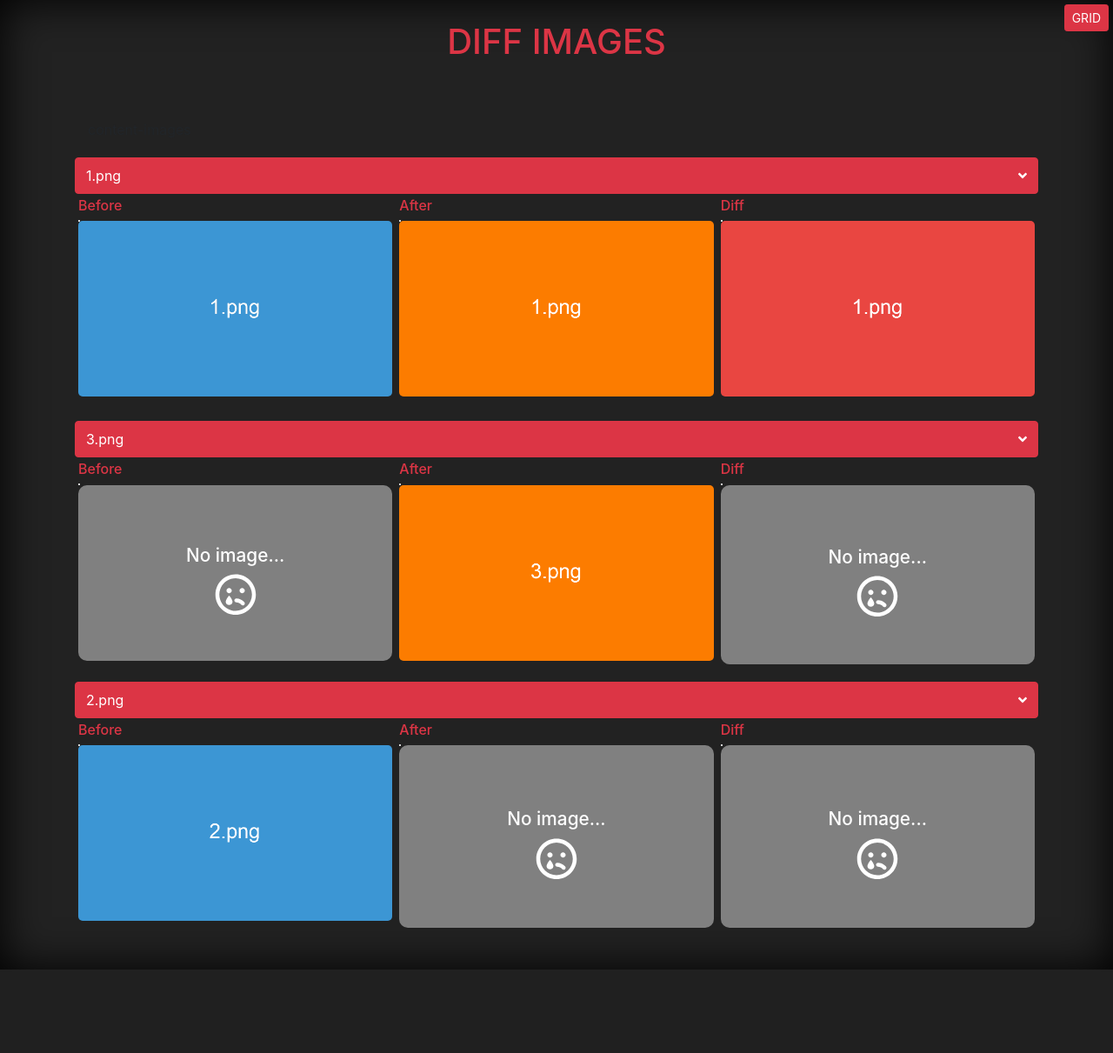
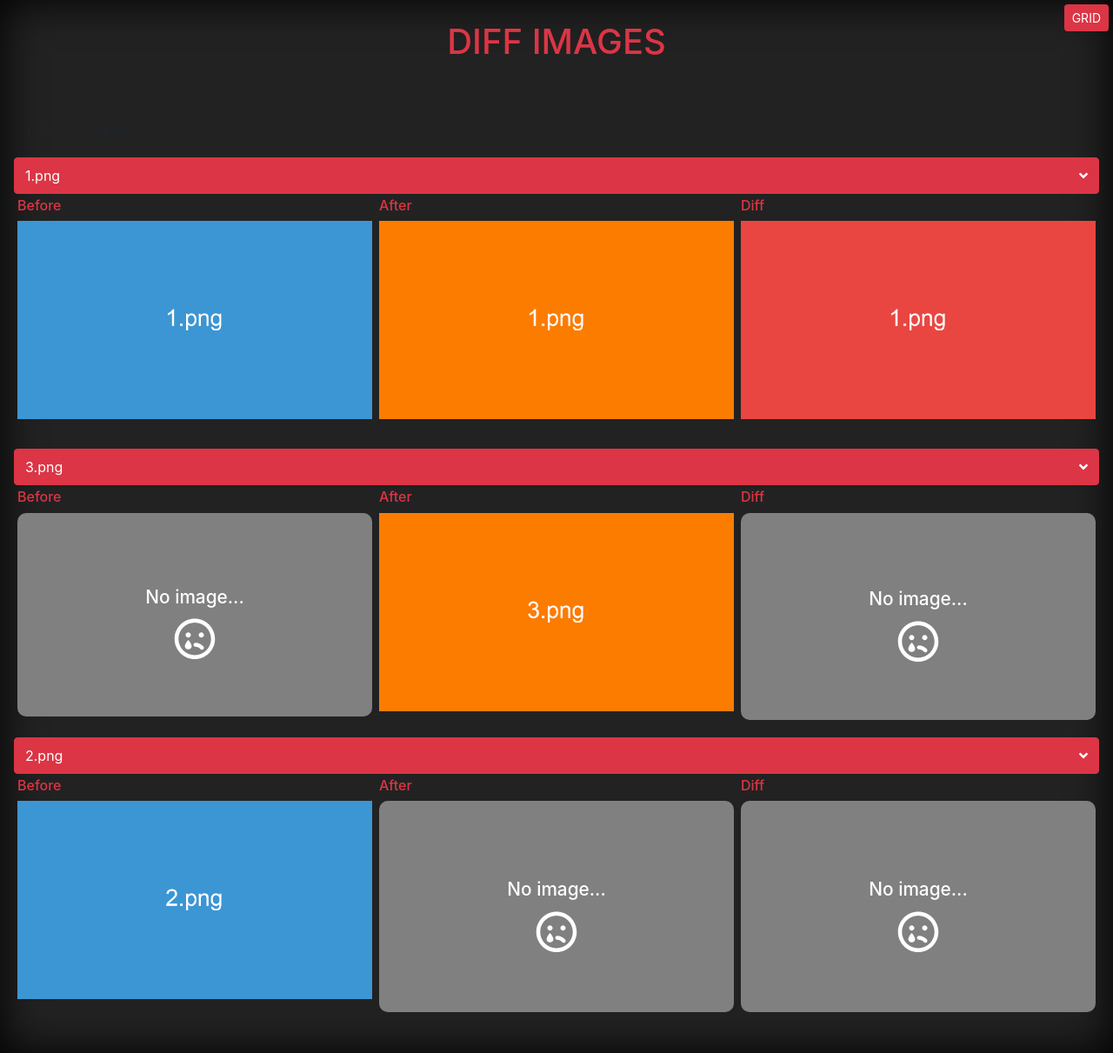
Before and after one commit to thiagofranchin/image-diff, a PHP site: page / in a window 1280 px wide. Shown: the whole page at 87% size. Before the commit the page ends 1115 px from the top, so only its background shows below. Run offline with PHP 8.4, Linux system fonts and the light colour scheme; some libraries are stand-ins or nearby versions.

Commit message:
New zoom

```diff
--- a/css/style.min.css
+++ b/css/style.min.css
@@ -1 +1 @@
-body{background:#222222;-moz-box-shadow:inset 0 0 50px #000000;-webkit-box-shadow:inset 0 0 50px #000000;box-shadow:inset 0 0 50px #000000}.bar-title-image{margin-top:20px}#load-grid{position:fixed;right:5px;top:5px;z-index:1}.box{min-height:180px}.box img{border-radius:5px}.name-image{margin-bottom:0}.no-image{background:gray;height:calc(100% - 23px);width:100%;border-radius:10px}@media (max-width: 767.98px){.no-image{height:85%}}.no-image span{color:white;font-size:1.3rem;font-weight:500;left:50%;position:absolute;top:50%;transform:translate(-50%, -65%)}@media (max-width: 767.98px){.no-image span{top:40%}}.no-image svg.fa-sad-tear{color:white;font-size:3rem;left:50%;position:relative;top:60%;transform:translate(-50%, -40%)}*{box-sizing:border-box}.img-zoom-container{position:relative}.img-zoom-lens{position:absolute;width:40px;height:40px}.img-zoom-result{border:1px solid #d4d4d4;position:absolute;top:0;margin-top:30px;pointer-events:none}
+body{background:#222222;-moz-box-shadow:inset 0 0 50px #000000;-webkit-box-shadow:inset 0 0 50px #000000;box-shadow:inset 0 0 50px #000000}.bar-title-image{margin-top:20px}#load-grid{position:fixed;right:5px;top:5px;z-index:1}.box{min-height:180px}.name-image{margin-bottom:0}.no-image{background:gray;height:calc(100% - 23px);width:100%;border-radius:10px}@media (max-width: 767.98px){.no-image{height:85%}}.no-image span{color:white;font-size:1.3rem;font-weight:500;left:50%;position:absolute;top:50%;transform:translate(-50%, -65%)}@media (max-width: 767.98px){.no-image span{top:40%}}.no-image svg.fa-sad-tear{color:white;font-size:3rem;left:50%;position:relative;top:60%;transform:translate(-50%, -40%)}
--- a/index.php
+++ b/index.php
@@ -16,7 +16,7 @@ $recursive = compare();
 
   </head>
   <body>
-    <div class="container" id="grid">
+    <div class="container-fluid" id="grid">
 
       <div class="row py-3">
         <div class="col-12">
@@ -45,7 +45,7 @@ $recursive = compare();
             <h6 class="text-danger">Before </h6>
             <?php
             if (file_exists('images/before/'.$obj)) {
-              echo '<img src="images/before/' .$obj.'" class="img-fluid" id="before-img-'.$key.'">';
+              echo '<img src="images/before/' .$obj.'" class="img-fluid img-original" id="before-img-'.$key.'">';
             }
             else {
               echo '<div class="no-image">
@@ -54,7 +54,6 @@ $recursive = compare();
                     </div>';
             }
             ?>
-            <div id="before-result-<?php echo $key ?>" class="img-zoom-result"></div>
           </div>
 
           <!-- After -->
@@ -62,7 +61,7 @@ $recursive = compare();
             <h6 class="text-danger">After</h6>
             <?php
             if (file_exists('images/after/'.$obj)) {
-              echo '<img src="images/after/' .$obj.'" class="img-fluid" id="after-img-'.$key.'">';
+              echo '<img src="images/after/' .$obj.'" class="img-fluid img-original" id="after-img-'.$key.'">';
             }
             else {
               echo '<div class="no-image">
@@ -71,7 +70,6 @@ $recursive = compare();
                     </div>';
             }
             ?>
-            <div id="after-result-<?php echo $key ?>" class="img-zoom-result"></div>
           </div>
 
           <!-- Diff -->
@@ -79,7 +77,7 @@ $recursive = compare();
             <h6 class="text-danger">Diff</h6>
             <?php
             if (file_exists('images/diff/'.$obj)) {
-              echo '<img src="images/diff/' .$obj.'" class="img-fluid" id="diff-img-'.$key.'">';
+              echo '<img src="images/diff/' .$obj.'" class="img-fluid img-original" id="diff-img-'.$key.'">';
             }
             else {
               echo '<div class="no-image">
@@ -88,7 +86,6 @@ $recursive = compare();
                     </div>';
             }
             ?>
-            <div id="diff-result-<?php echo $key ?>" class="img-zoom-result"></div>
           </div>
         </div>
         <?php
@@ -102,6 +99,7 @@ $recursive = compare();
     <script src="https://cdnjs.cloudflare.com/ajax/libs/popper.js/1.14.3/umd/popper.min.js" integrity="sha384-ZMP7rVo3mIykV+2+9J3UJ46jBk0WLaUAdn689aCwoqbBJiSnjAK/l8WvCWPIPm49" crossorigin="anonymous"></script>
     <script src="https://stackpath.bootstrapcdn.com/bootstrap/4.1.3/js/bootstrap.min.js" integrity="sha384-ChfqqxuZUCnJSK3+MXmPNIyE6ZbWh2IMqE241rYiqJxyMiZ6OW/JmZQ5stwEULTy" crossorigin="anonymous"></script>
     <script src="https://cdnjs.cloudflare.com/ajax/libs/font-awesome/5.11.2/js/all.min.js"></script>
+    <script src="javascript/jquery.zoom.min.js"></script>
     <script src="javascript/app.js"></script>
   </body>
 </html>
--- a/javascript/app.js
+++ b/javascript/app.js
@@ -1,86 +1,30 @@
 $( document ).ready(function() {
+  $('#load-grid').click(function() {
+    $('#grid').toggleClass( "container" );
+    $('#grid').toggleClass( "container-fluid" );
+  });
 
-  $('#load-grid').click(function() {
-    $('#grid').toggleClass( "container-fluid" );
-    $('#grid').toggleClass( "container" );
-  });
+  $('img.img-original')
+    .wrap('<span style="display:inline-block" class="zoom"></span>')
+    .css('display', 'block')
+    .parent()
+    .zoom();
+
+  $('.zoom').zoom()
+  .on('mouseenter', triggerSiblingsZoom)
+  .on('mouseleave', triggerSiblingsZoom)
+  .on('mousemove', triggerSiblingsZoom);
+
+
+  function triggerSiblingsZoom(e) {
+    let $target = $(e.currentTarget);
+    $target.parent().parent().find('.zoom').not(e.currentTarget).each(function () {
+      let event = $.Event(e.type + '.zoom');
+      let xOffset = $target.offset().left - $(this).offset().left
+      let yOffset = $target.offset().top - $(this).offset().top
+      event.pageX = e.pageX - xOffset;
+      event.pageY = e.pageY - yOffset;
+      $(this).trigger(event);
+    })
+  }
 });
-
-// Zoom Image
-function imageZoom(imgID, resultID) {
-  var img, lens, result, cx, cy;
-  img = document.getElementById(imgID);
-  result = document.getElementById(resultID);
-  /* Create lens: */
-  lens = document.createElement("DIV");
-  lens.setAttribute("class", "img-zoom-lens");
-  /* Insert lens: */
-  img.parentElement.insertBefore(lens, img);
-  /* Calculate the ratio between result DIV and lens: */
-  cx = result.offsetWidth / lens.offsetWidth;
-  cy = result.offsetHeight / lens.offsetHeight;
-  /* Set background properties for the result DIV */
-  result.style.backgroundImage = "url('" + img.src + "')";
-  result.style.backgroundSize = (img.width * cx) + "px " + (img.height * cy) + "px";
-  /* Execute a function when someone moves the cursor over the image, or the lens: */
-  lens.addEventListener("mousemove", moveLens);
-  img.addEventListener("mousemove", moveLens);
-  /* And also for touch screens: */
-  lens.addEventListener("touchmove", moveLens);
-  img.addEventListener("touchmove", moveLens);
-  function moveLens(e) {
-    var pos, x, y;
-    /* Prevent any other actions that may occur when moving over the image */
-    e.preventDefault();
-    /* Get the cursor's x and y positions: */
-    pos = getCursorPos(e);
-    /* Calculate the position of the lens: */
-    x = pos.x - (lens.offsetWidth / 2);
-    y = pos.y - (lens.offsetHeight / 2);
-    /* Prevent the lens from being positioned outside the image: */
-    if (x > img.width - lens.offsetWidth) {x = img.width - lens.offsetWidth;}
-    if (x < 0) {x = 0;}
-    if (y > img.height - lens.offsetHeight) {y = img.height - lens.offsetHeight;}
-    if (y < 0) {y = 0;}
-    /* Set the position of the lens: */
-    lens.style.left = x + "px";
-    lens.style.top = y + "px";
-    /* Display what the lens "sees": */
-    result.style.backgroundPosition = "-" + (x * cx) + "px -" + (y * cy) + "px";
-  }
-  function getCursorPos(e) {
-    var a, x = 0, y = 0;
-    e = e || window.event;
-    /* Get the x and y positions of the image: */
-    a = img.getBoundingClientRect();
-    /* Calculate the cursor's x and y coordinates, relative to the image: */
-    x = e.pageX - a.left;
-    y = e.pageY - a.top;
-    /* Consider any page scrolling: */
-    x = x - window.pageXOffset;
-    y = y - window.pageYOffset;
-    return {x : x, y : y};
-  }
-}
-
-$('img').hover(function() {
-  $('.img-zoom-lens').remove()
-  let imgID = $(this).attr('id')
-  let resultImgID = $('#'+imgID + '~ div').attr('id')
-  $('#'+resultImgID).show();
-
-  let width = document.getElementById(imgID).width
-  let height = document.getElementById(imgID).height
-
-  $('#'+resultImgID).css({
-    'width': width,
-    'height': height
-  })
-
-  imageZoom(imgID, resultImgID);
-}, function() {
-  let imgID = $(this).attr('id')
-  let resultImgID = $('#'+imgID + '~ div').attr('id')
-
-  $('#'+resultImgID).hide();
-})
--- a/package.json
+++ b/package.json
@@ -10,6 +10,7 @@
   "author": "Thiago Franchin",
   "license": "ISC",
   "dependencies": {
+    "jquery-zoom": "^1.7.21",
     "node-sass": "^4.12.0"
   }
 }
--- a/src/scss/style.scss
+++ b/src/scss/style.scss
@@ -18,16 +18,13 @@ body {
 
 .box {
   min-height: 180px;
-
-  img {
-    border-radius: 5px;
-  }
 }
 
 .name-image {
   margin-bottom: 0;
 }
 
+// No Image
 .no-image {
   background: gray;
   height: calc(100% - 23px);
@@ -61,24 +58,3 @@ body {
     transform: translate(-50%,-40%);
   }
 }
-
-// Zoom Lens
-* {box-sizing: border-box;}
-
-.img-zoom-container {
-  position: relative;
-}
-
-.img-zoom-lens {
-  position: absolute;
-  width: 40px;
-  height: 40px;
-}
-
-.img-zoom-result {
-  border: 1px solid #d4d4d4;
-  position: absolute;
-  top: 0;
-  margin-top: 30px;
-  pointer-events: none;
-}
```
Also changed, not shown: javascript/jquery.zoom.min.js (added, +6 -0 lines).
